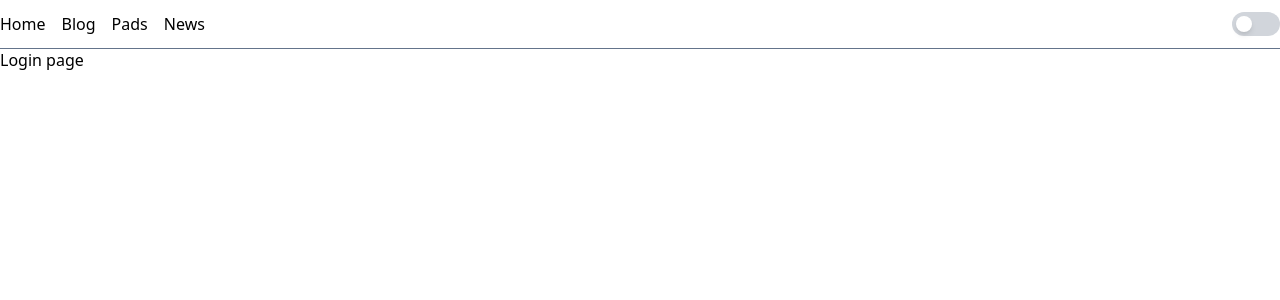
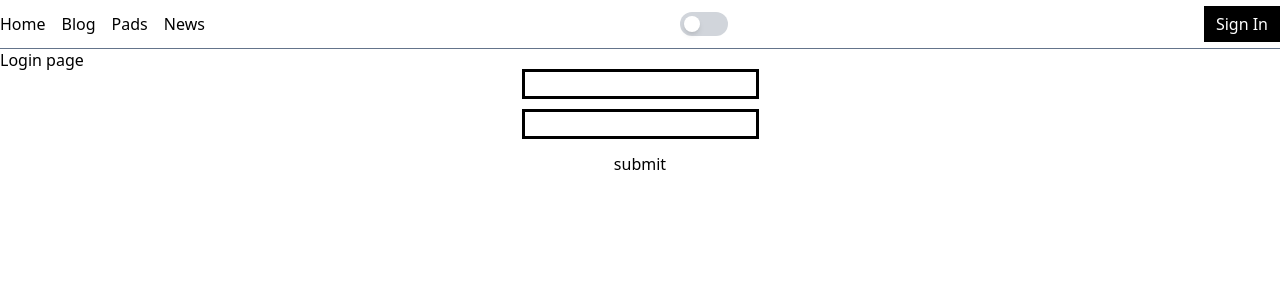
Before and after one commit to EmptyEXOT/shim-audio, a React app in the folder src/client/: page /login in a window 1280 px wide. Shown: the top 300 px of the page. Built offline with nearby package versions, Linux system fonts and the light colour scheme.

Commit message:
auth base api and login test ui

```diff
--- a/src/client/src/app/ui/App.tsx
+++ b/src/client/src/app/ui/App.tsx
@@ -2,7 +2,7 @@ import { ThemeProvider } from '@/shared/providers/theme/';
 import { Navbar } from '@/widgets/navbar';
 import { FC, ReactNode } from 'react';
 import { Outlet } from 'react-router-dom';
-import { ThemeToggle } from '@/features/ToggleTheme';
+import { ThemeToggle } from '@/features/toggle_theme';
 
 export interface AppProps {
   children?: ReactNode;
@@ -10,7 +10,6 @@ export interface AppProps {
 
 export const App: FC<AppProps> = (props) => {
   return (
-    <ThemeProvider>
     <div className='pt-12'>
       <Navbar>
         <Navbar.Base>
@@ -28,12 +27,21 @@ export const App: FC<AppProps> = (props) => {
               <p className='text-black dark:text-white'>News</p>
             </Navbar.Link>
           </Navbar.Navigation>
+
           <ThemeToggle name='theme1' />
+
+          <Navbar.Navigation>
+            <Navbar.Link
+              className='bg-black dark:bg-white py-1.5 px-3'
+              to='/login'
+            >
+              <p className='text-white dark:text-black'>Sign In</p>
+            </Navbar.Link>
+          </Navbar.Navigation>
         </Navbar.Base>
       </Navbar>
       {props.children}
       <Outlet />
     </div>
-    </ThemeProvider>
   );
 };
--- a/src/client/src/features/ToggleTheme/index.ts
+++ /dev/null
@@ -1 +0,0 @@
-export { ThemeToggle } from './ui/ThemeToggle';
--- a/src/client/src/features/ToggleTheme/ui/ThemeToggle.tsx
+++ /dev/null
@@ -1,31 +0,0 @@
-import { Toggle } from '@/shared/component/toggle';
-import { useTheme } from '@/shared/providers/theme';
-import { useThemeDispatch } from '@/shared/providers/theme/hooks/useThemeDispatch';
-import { ETheme } from '@/shared/providers/theme/types/Theme.enum';
-import { EThemeAction } from '@/shared/providers/theme/types/ThemeAction.enum';
-import { FC, memo, useCallback } from 'react';
-
-export interface ThemeToggleProps {
-  name: string;
-}
-
-export const ThemeToggle: FC<ThemeToggleProps> = memo((props) => {
-  const dispatchTheme = useThemeDispatch();
-  const theme = useTheme();
-
-  const onToggle = useCallback(() => {
-    dispatchTheme({ type: EThemeAction.Switch });
-  }, [dispatchTheme]);
-
-  return (
-    <Toggle
-      onToggle={onToggle}
-      isActive={theme === ETheme.Dark}
-      name={props.name}
-    >
-      <Toggle.Base>
-        <Toggle.Handler />
-      </Toggle.Base>
-    </Toggle>
-  );
-});
--- /dev/null
+++ b/src/client/src/features/auth/api/auth.api.ts
@@ -0,0 +1,27 @@
+import { emptySplitApi } from '@/shared/store/api/emptySplitApi';
+
+export interface UserResponse {
+  email: string;
+  accessToken: string;
+  sessionId: number;
+}
+
+export interface LoginRequest {
+  email: string;
+  password: string;
+}
+
+export const authApi = emptySplitApi.injectEndpoints({
+  endpoints: (builder) => ({
+    login: builder.mutation<UserResponse, LoginRequest>({
+      query: (credentials) => ({
+        url: 'login',
+        method: 'POST',
+        body: credentials,
+      }),
+    }),
+  }),
+  overrideExisting: false,
+});
+
+export const { useLoginMutation } = authApi;
--- /dev/null
+++ b/src/client/src/features/auth/model/auth.slice.ts
@@ -0,0 +1,28 @@
+import { createSlice } from '@reduxjs/toolkit';
+import { AuthModel } from '../types/AuthModel.interface';
+import { authApi } from '../api/auth.api';
+
+const initialState: AuthModel = {
+  accessToken: null,
+  email: null,
+  sessionId: null,
+};
+
+const authSlice = createSlice({
+  name: 'auth',
+  initialState,
+  reducers: {},
+  extraReducers: (builder) => {
+    builder.addMatcher(
+      authApi.endpoints.login.matchFulfilled,
+      (state, { payload }) => {
+        state.accessToken = payload.accessToken;
+        state.email = payload.email;
+        state.sessionId = payload.sessionId;
+      }
+    );
+  },
+});
+
+export const authReducer = authSlice.reducer;
+export const authActions = authSlice.actions;
--- /dev/null
+++ b/src/client/src/features/auth/types/AuthModel.interface.ts
@@ -0,0 +1,5 @@
+export interface AuthModel {
+  email: string | null;
+  accessToken: string | null;
+  sessionId: number | null;
+}
--- /dev/null
+++ b/src/client/src/features/auth/ui/LoginForm.tsx
@@ -0,0 +1,57 @@
+import { Button } from '@/shared/component/button/ui/Button';
+import { FC, useState } from 'react';
+import { useLoginMutation } from '../api/auth.api';
+
+export interface LoginFormProps {}
+
+interface FormState {
+  email: string;
+  password: string;
+}
+
+export const LoginForm: FC<LoginFormProps> = () => {
+  const [formState, setFormState] = useState<FormState>({
+    email: '',
+    password: '',
+  });
+
+  const [login, { isLoading }] = useLoginMutation();
+
+  const handleChange = ({
+    target: { name, value },
+  }: React.ChangeEvent<HTMLInputElement>) =>
+    setFormState((prev) => ({ ...prev, [name]: value }));
+
+  const onSubmit = async () => {
+    try {
+      console.log('req');
+      await login(formState).unwrap();
+      console.log('success');
+    } catch (err) {
+      console.log({
+        status: 'error',
+        title: 'Error',
+        description: 'Oh no, there was an error!',
+        isClosable: true,
+      });
+    }
+  };
+
+  return (
+    <div className='flex flex-col gap-4 max-w-xl'>
+      <input
+        className='outline'
+        type='email'
+        onChange={handleChange}
+        name='email'
+      />
+      <input
+        className='outline'
+        type='password'
+        onChange={handleChange}
+        name='password'
+      />
+      <Button onClick={onSubmit}>{isLoading ? 'loading' : 'submit'}</Button>
+    </div>
+  );
+};
--- a/src/client/src/pages/login/ui/Login.page.tsx
+++ b/src/client/src/pages/login/ui/Login.page.tsx
@@ -1,11 +1,15 @@
+import { LoginForm } from '@/features/auth/ui/LoginForm';
 import { FC } from 'react';
 
 export interface LoginPageProps {}
 
 const LoginPage: FC<LoginPageProps> = () => {
   return (
-    <div>
+    <div className='container mx-auto'>
       <h1>Login page</h1>
+      <div className='flex justify-center'>
+        <LoginForm />
+      </div>
     </div>
   );
 };
```
Also changed, not shown: src/client/src/index.tsx (+9 -1 lines). Lines whose indentation alone changed are shown as unchanged.
